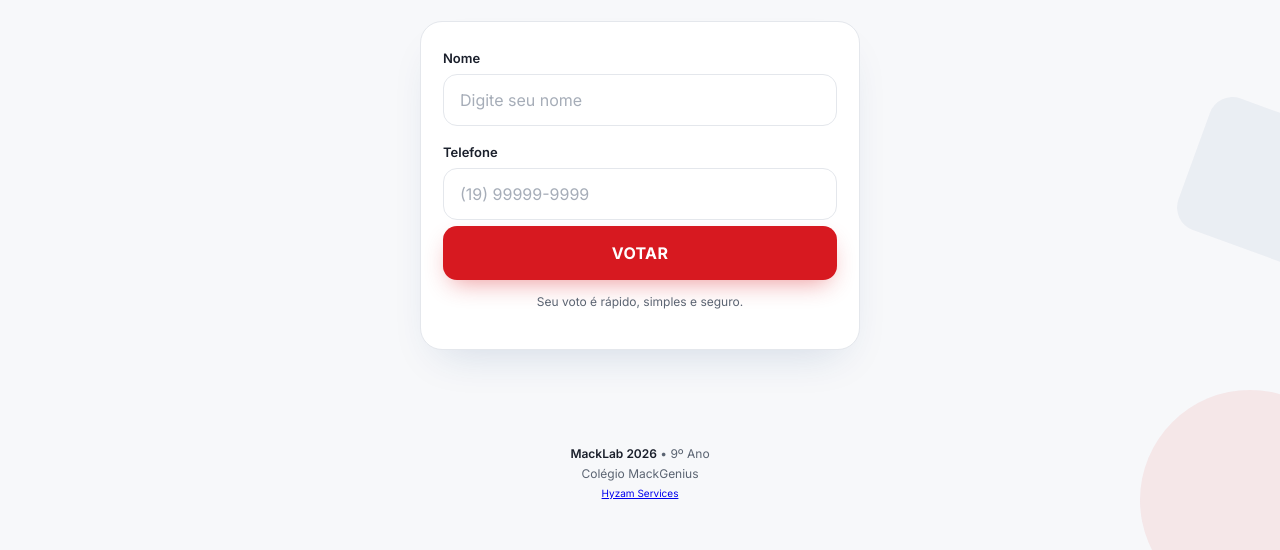
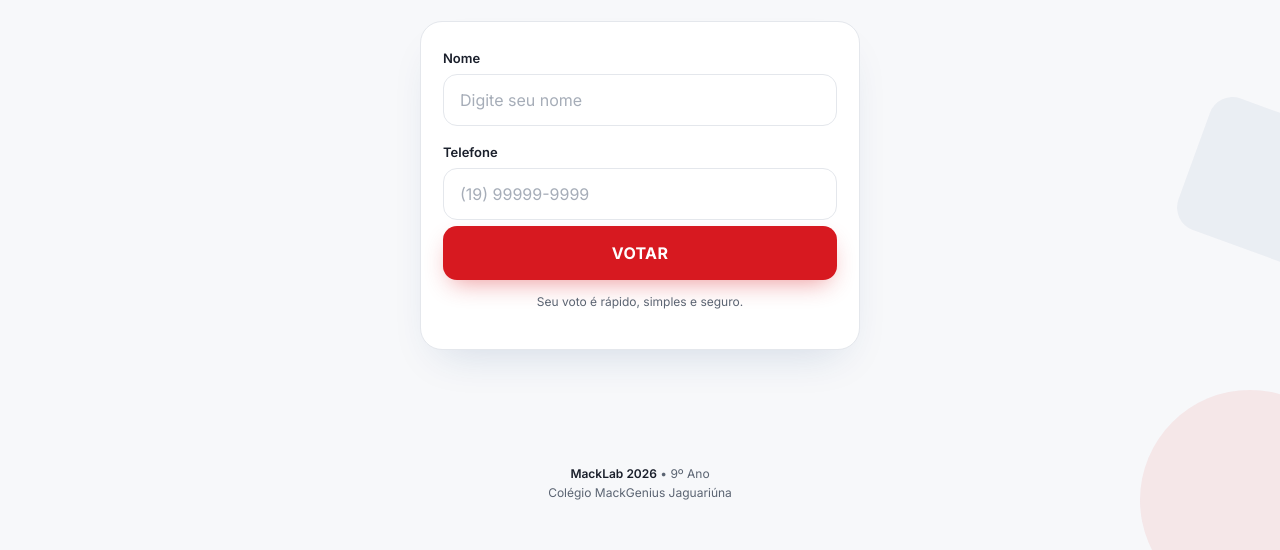
Before and after one commit to x80neverdies/MackLab-9-ano, a plain HTML site: page index.html in a window 1280 px wide. Shown: the part 250-800 px from the top of the page. Drawn offline with nearby package versions, Linux system fonts and the light colour scheme.

Commit message:
Update footer to reflect new school name

```diff
--- a/index.html
+++ b/index.html
@@ -291,8 +291,7 @@
 
     <footer class="footer">
       <strong>MackLab 2026</strong> • 9º Ano<br />
-      Colégio MackGenius
-      <br><a href="https://hyzam.online" target="_blank" rel="noopener noreferrer"><small>Hyzam Services</small></a>
+      Colégio MackGenius Jaguariúna
     </footer>
   </div>
 </div>
```
